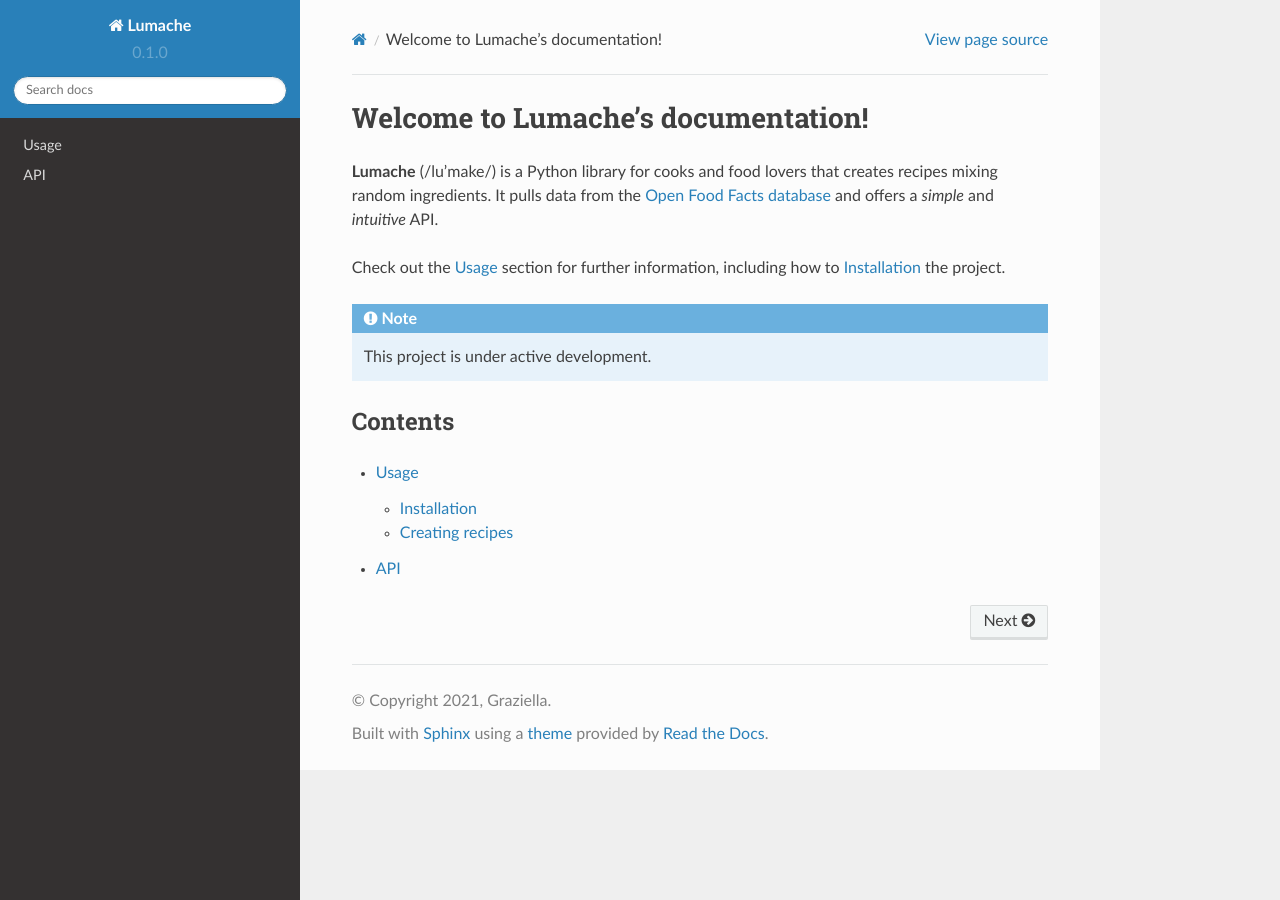
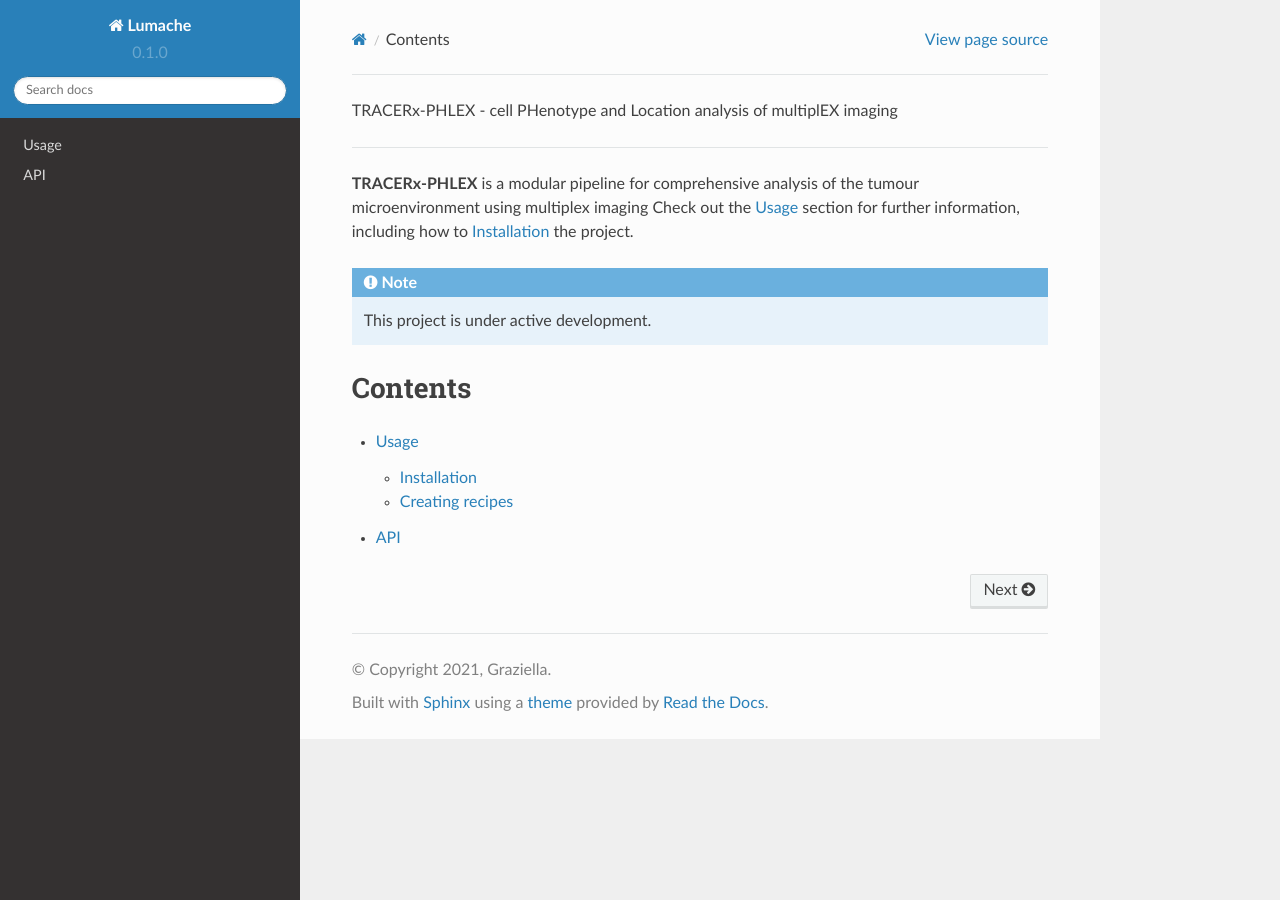
Before and after one commit to Precancer/PHLEX-test, a Sphinx documentation site: the page built from docs/source/index.rst, in a window 1280 px wide. Built offline with Sphinx 7.4.7 and the Read the Docs theme 2.0.0, drawn with Linux system fonts in a browser that asks for light colours.

Commit message:
Update index.rst

```diff
--- a/docs/source/index.rst
+++ b/docs/source/index.rst
@@ -1,11 +1,8 @@
-Welcome to Lumache's documentation!
+TRACERx-PHLEX - cell PHenotype and Location analysis of multiplEX imaging
+
 ===================================
 
-**Lumache** (/lu'make/) is a Python library for cooks and food lovers
-that creates recipes mixing random ingredients.
-It pulls data from the `Open Food Facts database <https://world.openfoodfacts.org/>`_
-and offers a *simple* and *intuitive* API.
-
+**TRACERx-PHLEX** is a modular pipeline for comprehensive analysis of the tumour microenvironment using multiplex imaging
 Check out the :doc:`usage` section for further information, including
 how to :ref:`installation` the project.
 
```
